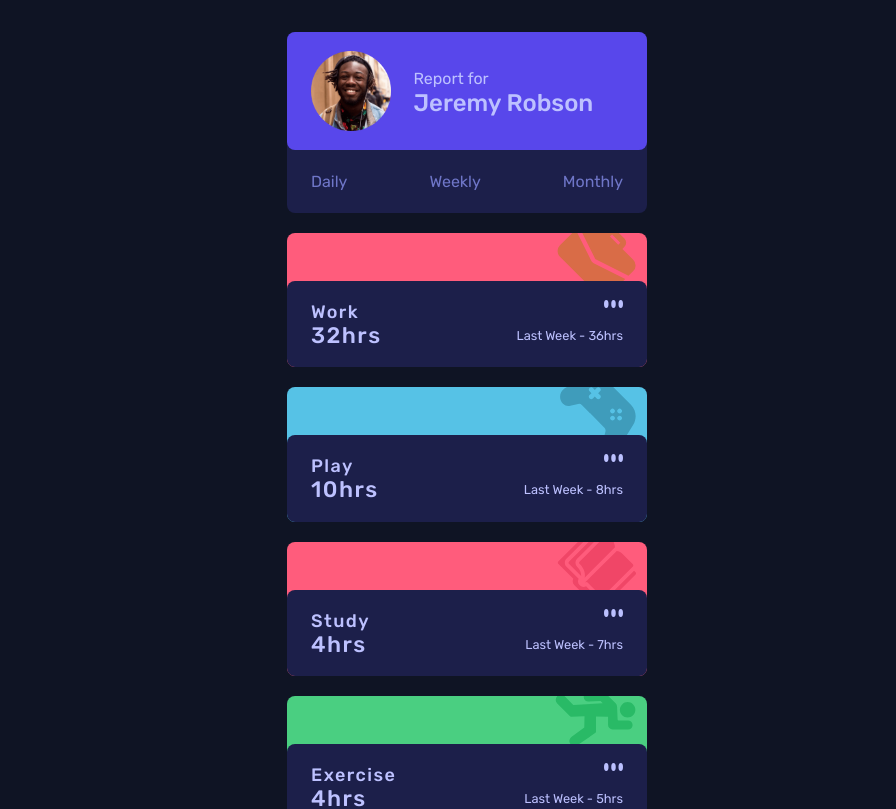
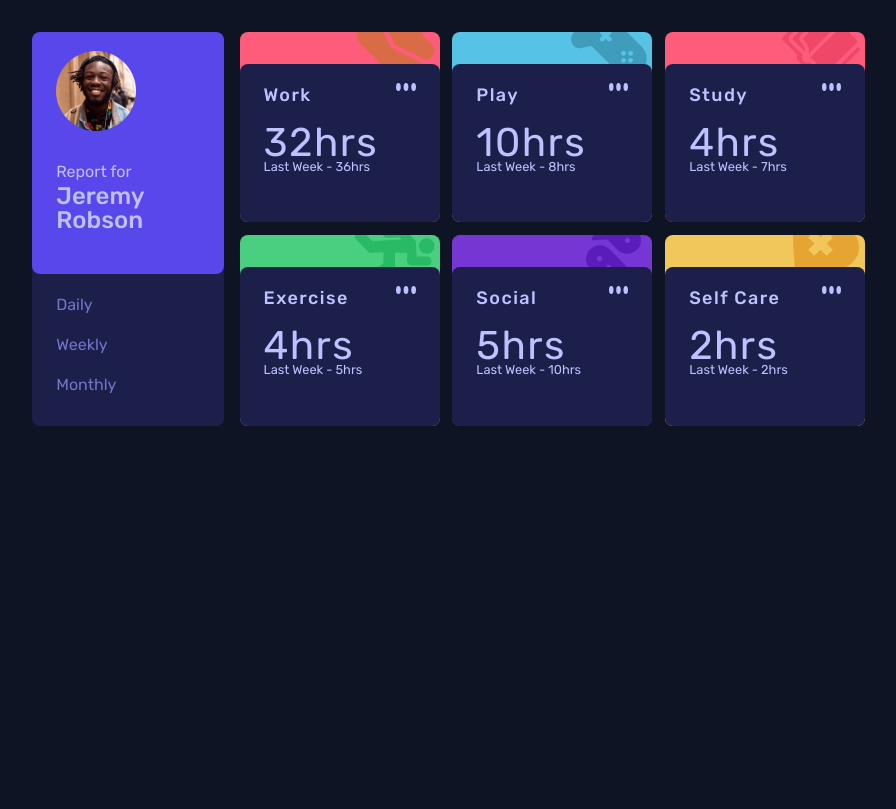
Before and after one commit to ahmad-cod/tt-dashboard, a React (Vite) app: page / in a window 1280 px wide. Shown: the top 809 px of the page, without its empty margins (173-1069 px from the left). Built offline with nearby package versions, Linux system fonts and the light colour scheme.

Commit message:
Desktop preview accomplished

```diff
--- a/index.html
+++ b/index.html
@@ -6,7 +6,7 @@
     <meta name="viewport" content="width=device-width, initial-scale=1.0" />
     <link rel="preconnect" href="https://fonts.googleapis.com"><link rel="preconnect" href="https://fonts.gstatic.com" crossorigin>
     <link href="https://fonts.googleapis.com/css2?family=Rubik:wght@300;400;500&display=swap" rel="stylesheet">
-    <title>Vite + React</title>
+    <title>TT Dashboard</title>
   </head>
   <body>
     <div id="root"></div>
--- a/src/App.css
+++ b/src/App.css
@@ -101,8 +101,9 @@ h3 {
 }
 .activity-container {
   padding: 0;
-  margin-top: 1.25rem;
-  padding-top: 3rem;
+  margin-top: 1.22rem;
+  padding-top: 2rem;
+  padding-bottom: 0;
 }
 #work {
   background-color: var(--Light-red);
@@ -114,7 +115,7 @@ h3 {
   background-color: var(--Soft-blue);
   background-image: url('./assets/images/icon-play.svg');
   background-repeat: no-repeat;
-  background-position: 96% -25%;
+  background-position: 96% -15%;
 }
 #study {
   background-color: var(--Light-red);
@@ -144,5 +145,60 @@ h3 {
 /****** RESPONSIVENESS ******/
 
 @media (min-width: 375px) {
+  #root {
+    display: flex;
+    justify-content: center;
+    align-items: center;
+    margin-block: auto;
+  }
+  .app {
+    display: grid;
+    max-width: 1000px;
+    justify-content: flex-start;
+    grid-template-columns: 22% 60%;
+    gap: 1rem;
+    padding-inline: 0;
+  }
 
+  .activities-container {
+    display: grid;
+    grid-template-columns: repeat(3, 1fr);
+    gap: 0.8rem;
+    margin: 0;
+  }
+  .activity-container {
+    margin-top: 0;
+    width: 200px;
+  }
+  .activity-details {
+    flex-direction: column;
+    margin-block: 1rem;
+    padding-block: 0.5rem;
+  }
+  .timeframes {
+    flex-direction: column;
+    gap: 1rem;
+  }
+
+  .hero-container {
+    margin: 0;
+  }
+  .hero {
+    flex-direction: column;
+    gap: 1rem;
+  }
+  .hero-texts {
+    margin-top: 0.8rem;
+    padding-bottom: 1.4rem;
+  }
+  .large-txt {
+    font-size: 2.5rem;
+    font-weight: 400;
+  }
 }
+
+@media (max-width: 375px) {
+  h2 {
+    font-size: 1.2rem;
+  }
+}
--- a/src/App.jsx
+++ b/src/App.jsx
@@ -9,7 +9,7 @@ function App() {
   const handleTimeframe = (props) => setTimeframe(props)
 
   return (
-    <div className="App">
+    <div className="app">
       <HeroContainer handleTimeframe={handleTimeframe}/>
       <Activities timeframe={timeframe}/>
     </div>
--- a/src/components/HeroContainer.jsx
+++ b/src/components/HeroContainer.jsx
@@ -49,7 +49,7 @@ function Hero() {
     return (
         <div className="flex hero container">
             <img className="hero-image" src={heroImage} alt="Hero Image" />
-            <div className="texts flex column">
+            <div className="hero-texts flex column">
                 <p>Report for</p>
                 <h2>Jeremy Robson</h2>
             </div>
```
